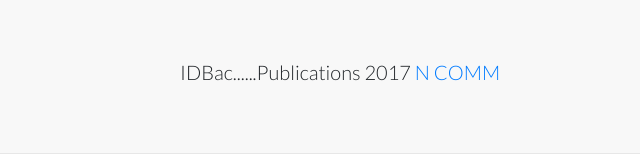
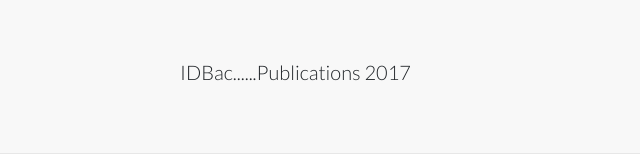
Before and after one commit to danicclk/IDBac, a plain HTML site: page index.html in a window 1280 px wide. Shown: the part 919-1080 px from the top of the page, 0-640 px from the left. Drawn offline with Linux system fonts and the light colour scheme.

Commit message:
Update index.html

```diff
--- a/index.html
+++ b/index.html
@@ -100,7 +100,7 @@
 
 			</h2>
             <p class="lead"> <br>  IDBac......Publications 2017
-              <a target="_blank" href="">N COMM</a>
+              <a target="_blank" href=""></a>
           </div>
           <div class="col-lg-5 mr-auto ">
           </div>
```
